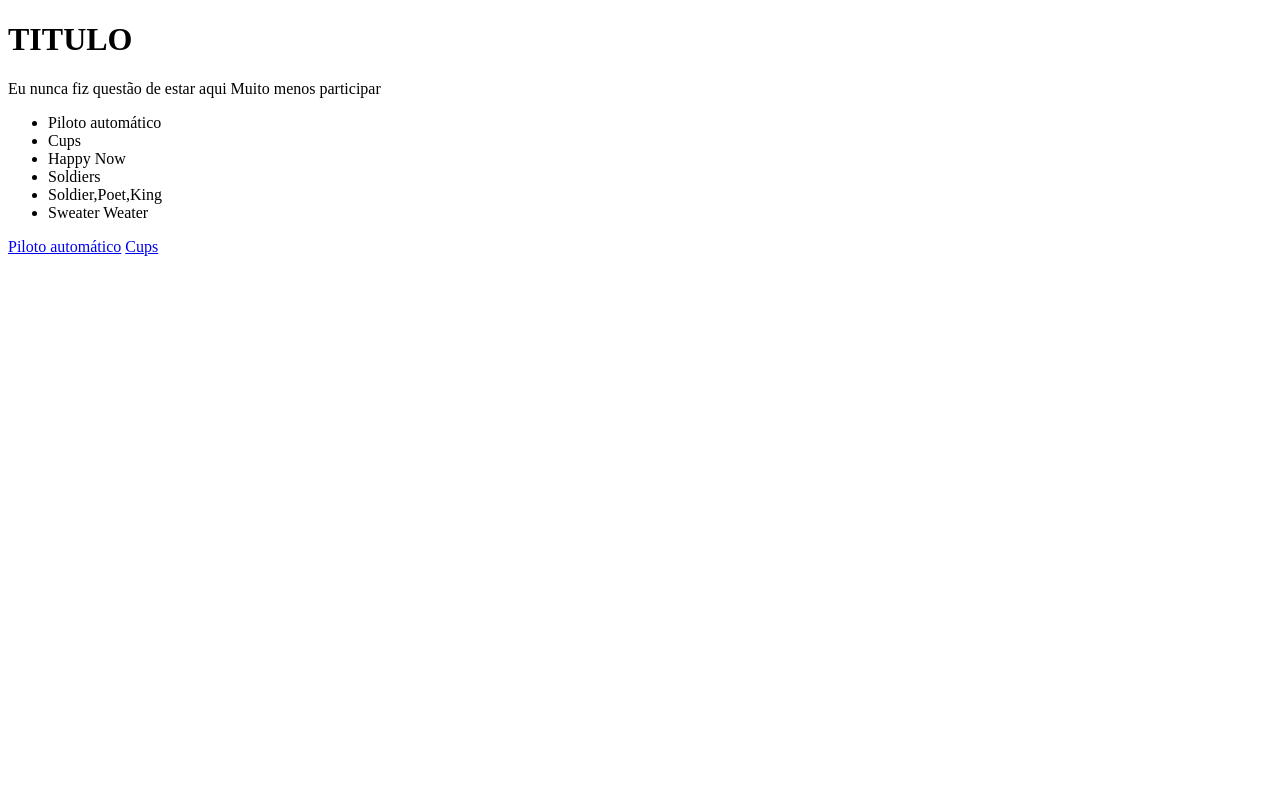
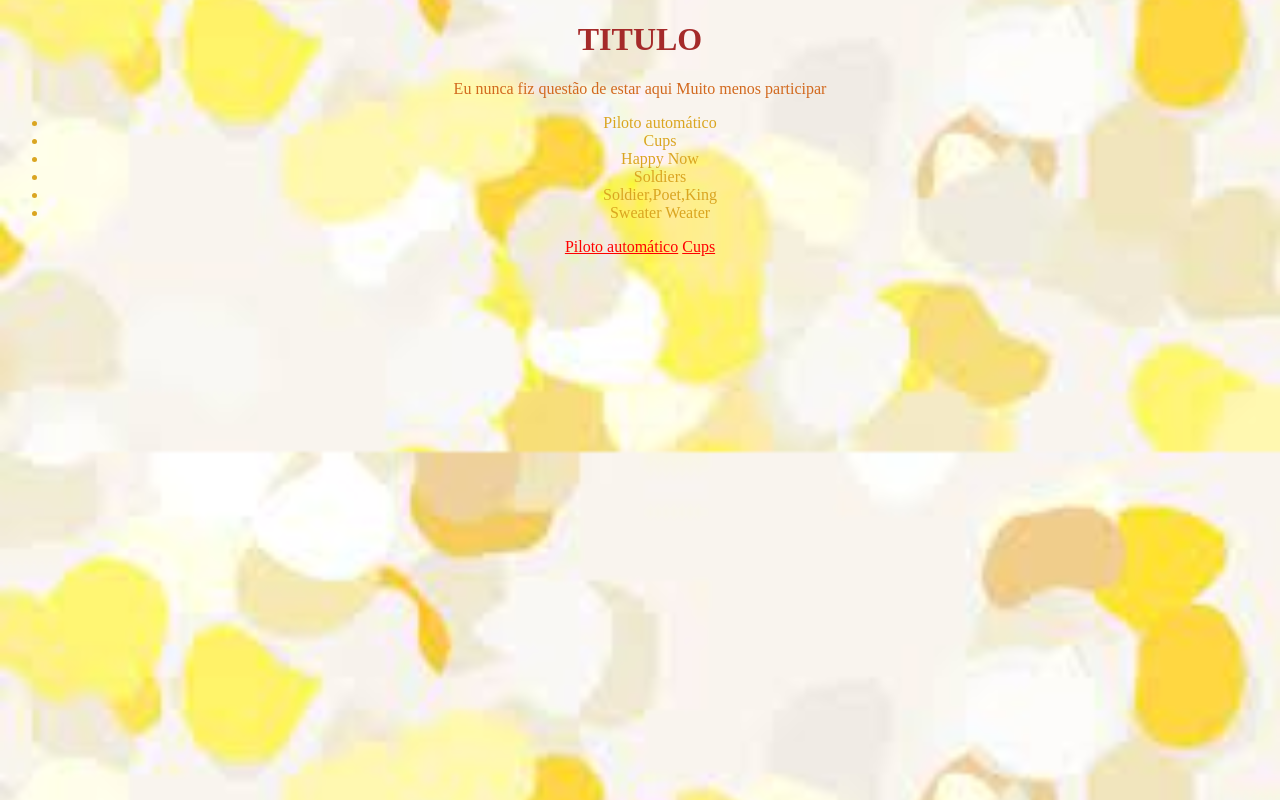
Before and after one commit to gamerblack/HTML, a plain HTML site: page index.html in a window 1280 px wide. Drawn offline with Linux system fonts and the light colour scheme.

Commit message:
Add files via upload

```diff
--- a/index.html
+++ b/index.html
@@ -1,7 +1,38 @@
 <!DOCTYPE html>
 
 <HTML>
-    <H1> TITULO</H1>
+    <head><!--Pra que serve essas tag de body e head?
+    Eles realmente esperam que a gente decore tudo isso?-->
+        <H1> TITULO</H1>
+    <body>
+    <style>
+        body{
+            background-image:url(random.jpeg);
+            background-position: center;
+            background-size: cover;
+            text-align:center;}
+            /*O que caralhos eu faço agora?
+            1 adição de imagem
+            *2 repetição da imagem (retirado)
+            3 posição: centro
+            4 ?????? não tenho ideia
+            5 formatação(alinhação) de texto*/
+    h1{
+        color:brown;/*cor do h1 (titulo)*/
+      }
+        p{
+            color: chocolate;/*cor do p (parágrafo) */
+        }
+        ul{
+            color:goldenrod;/*cor do ul(lista) */
+        }
+        a{
+            color:red;/* cor do a(link )*/
+        }
+
+        </style>
+    </body>
+        </head>
     <p>
         Eu nunca fiz questão de estar aqui
         Muito menos participar
@@ -15,6 +46,7 @@
             <li>Soldier,Poet,King</li>
             <li>Sweater Weater</li>
         </ul>
+
         <a href="https://www.youtube.com/watch?v=YW4-V0xQkTg">Piloto automático</a>
 
         <a href="https://www.youtube.com/watch?v=cmSbXsFE3l8">Cups</a>
```
Also changed, not shown: random.jpeg (added).
